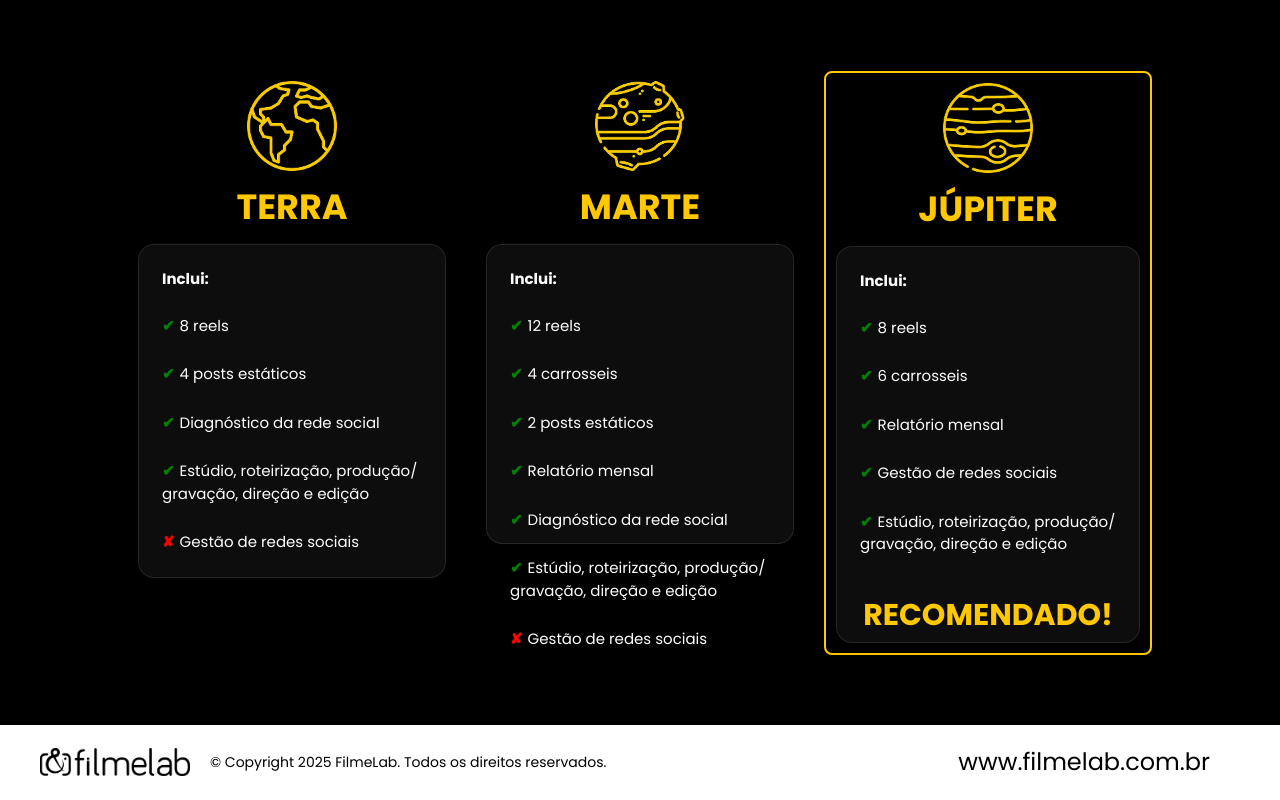
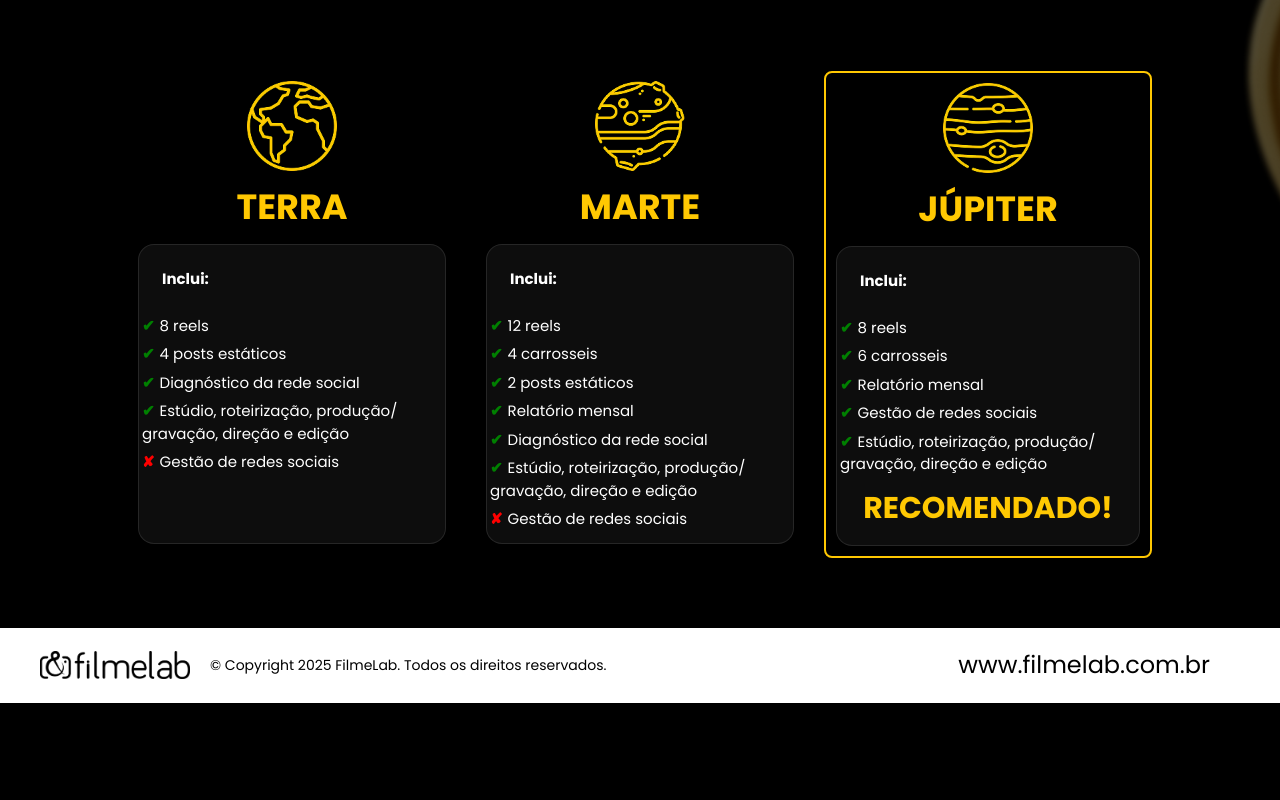
Before and after one commit to Film-Lab-landing-pages/ceos-lp, a Next.js app: page /ceo-masterclass in a window 1280 px wide. Shown: the part 3668-4468 px from the top of the page. After the commit the page ends 4371 px from the top, so only its background shows below. Built offline with nearby package versions, Linux system fonts and the light colour scheme.

Commit message:
feat: more css adjustments on Pacotes section

```diff
--- a/src/sections/Pacotes/index.tsx
+++ b/src/sections/Pacotes/index.tsx
@@ -23,7 +23,7 @@ const Pacotes = () => {
           <S.Pacote>
             <S.Icon src="/images/terra.png" alt="Ícone Terra" />
             <S.PacoteTitle className="poppins-bold">TERRA</S.PacoteTitle>
-            <Card>
+            <S.PacotesCard>
               <S.CardHeader className="poppins-bold">Inclui:</S.CardHeader>
 
               <S.CardItem className="poppins-regular">
@@ -42,7 +42,7 @@ const Pacotes = () => {
               <S.CardItemInativo className="poppins-regular">
                 <span className="cross">✘</span>Gestão de redes sociais
               </S.CardItemInativo>
-            </Card>
+            </S.PacotesCard>
           </S.Pacote>
 
           <S.Pacote>
@@ -78,7 +78,7 @@ const Pacotes = () => {
           <S.Pacote className="recomendado">
             <S.Icon src="/images/jupiter.png" alt="Ícone Júpiter" />
             <S.PacoteTitle className="poppins-bold">JÚPITER</S.PacoteTitle>
-            <Card>
+            <S.PacotesCard>
               <S.CardHeader className="poppins-bold">Inclui:</S.CardHeader>
 
               <S.CardItem className="poppins-regular">
@@ -98,7 +98,7 @@ const Pacotes = () => {
                 gravação, direção e edição
               </S.CardItem>
               <S.Selo className="poppins-bold">RECOMENDADO!</S.Selo>
-            </Card>
+            </S.PacotesCard>
           </S.Pacote>
         </S.PacotesGrid>
       </S.FlexContainer>
--- a/src/sections/Pacotes/styles.ts
+++ b/src/sections/Pacotes/styles.ts
@@ -85,6 +85,8 @@ export const CardHeader = styled.li`
   margin: 2rem;
 `
 export const PacotesCard = styled(Card)`
+  display: flex;
+  flex-direction: column;
   height: 30rem;
 `
 
@@ -93,7 +95,7 @@ export const CardItem = styled.li`
   padding: 0.3rem;
   color: var(--color-white);
   font-size: 1.5rem;
-  margin: 2rem;
+  /* margin: 2rem; */
 
   span.check {
     color: green;
@@ -111,10 +113,11 @@ export const CardItemInativo = styled(CardItem)`
 `
 
 export const Selo = styled.div`
-  margin-top: 3rem;
+  margin-top: auto;
   color: #ffc802;
   padding: 0.4rem 1rem;
   border-radius: 6px;
   text-align: center;
   font-size: 3rem;
+  margin-bottom: 1rem;
 `
```
